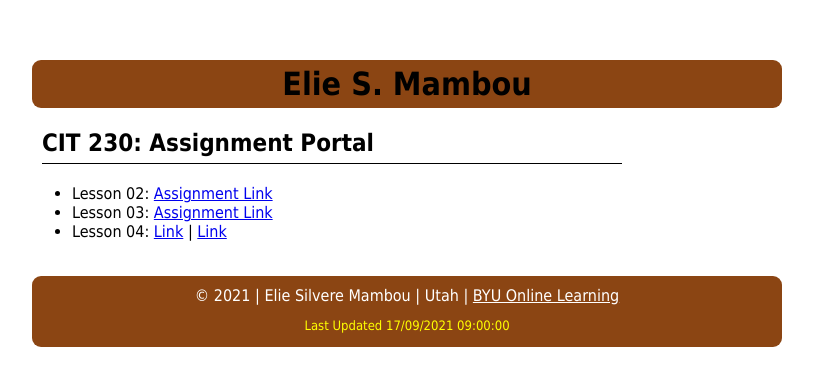
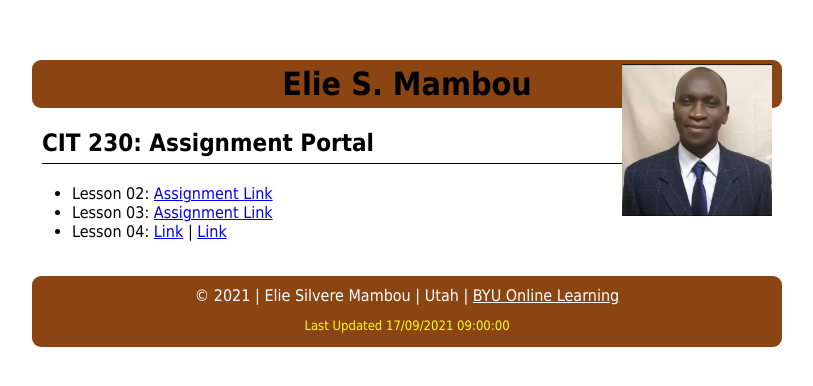
Before and after one commit to elmambou/wdd230, a plain HTML site: page W01 Assignment/index.html in a window 1280 px wide. Shown: the whole page, without its empty margins (233-1046 px from the left). Drawn offline with Linux system fonts and the light colour scheme.

Commit message:
Update index.html

```diff
--- a/W01 Assignment/index.html
+++ b/W01 Assignment/index.html
@@ -15,7 +15,7 @@
         <h1 id="header-title">Elie S. Mambou</h1>
     </header>
     <div id="pic">
-    <img src="W01 Assignment/photo.jpg">
+    <img src="https://raw.githubusercontent.com/elmambou/wdd230/master/W01%20Assignment/photo.jpg">
     </div>
     <main>
         <h2>CIT 230: Assignment Portal</h2>
```
